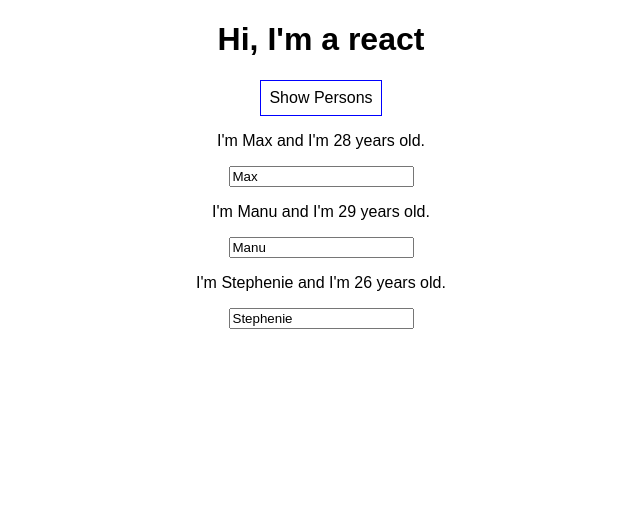
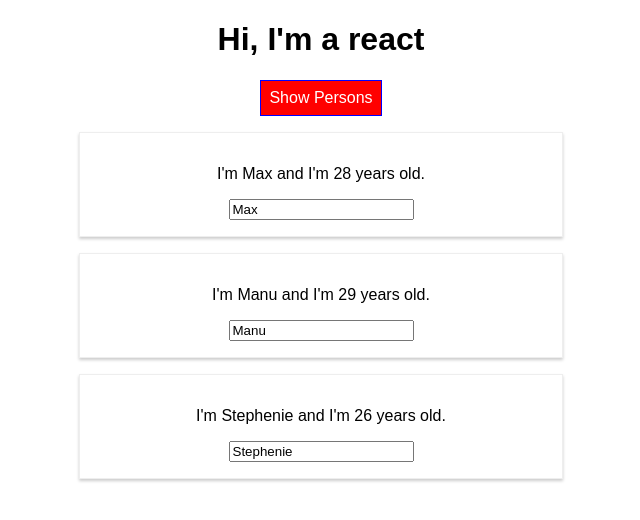
Before and after one commit to MuslumGuzel/ReactTutorial, a React (Create React App) app: page / in a window 1280 px wide. Both pictures are taken after a click on the button "Show Persons". Shown: the top 520 px of the page, without its empty margins (319-959 px from the left). Built offline with nearby package versions, Linux system fonts and the light colour scheme.

Commit message:
- styled components package

```diff
--- a/package.json
+++ b/package.json
@@ -5,7 +5,8 @@
   "dependencies": {
     "react": "^16.13.1",
     "react-dom": "^16.13.1",
-    "react-scripts": "1.1.5"
+    "react-scripts": "1.1.5",
+    "styled-components": "^5.0.1"
   },
   "scripts": {
     "start": "react-scripts start",
--- a/src/App.js
+++ b/src/App.js
@@ -1,6 +1,22 @@
 import React, { Component } from 'react';
 import './App.css';
 import Person from './Person/Person';
+import styled from 'styled-components';
+
+const StyledButton = styled.button`
+      background-color: ${props => props.alt ? 'red' : 'green'};
+      color: white;
+      font: inherit;
+      border: 1px solid blue;
+      padding: 8px;
+      cursor: pointer;
+
+      &:hover {
+        background-color: ${props => props.alt ? 'salmın' : 'lightgreen'};
+        color: ${props => props.alt ? 'black' : 'white'};
+      }
+`
+;
 
 class App extends Component {
 
@@ -47,11 +63,13 @@
 
   render() {
     const style = {
-      backgroundColor: 'white',
+      backgroundColor: 'green',
+      color: 'white',
       font: 'inherit',
       border: '1px solid blue',
       padding: '8px',
-      cursor: 'pointer'
+      cursor: 'pointer',
+
     }
 
     let persons = null;
@@ -69,15 +87,17 @@
           })}
         </div>
       );
+
+      style.backgroundColor = "red";
     }
 
     return (
       <div className="App">
         <h1>Hi, I'm a react</h1>
-        <button
-          style={style}
+        <StyledButton
+          alt={this.state.showPersons}
           onClick={this.togglePersonsHandler}
-        >Show Persons</button>
+        >Show Persons</StyledButton>
         {persons}
       </div>
     );
--- /dev/null
+++ b/src/Person/Person.css
@@ -0,0 +1,14 @@
+/* .Person {
+    width: 60%;
+    margin: 16px auto;
+    border: 1px solid #eee;
+    box-shadow: 0 2px 3px #ccc;
+    padding: 16px;
+    text-align: center;
+}
+
+@media (min-width: 500px) {
+    .Person {
+        width: 450px;
+    }
+} */
--- a/src/Person/Person.js
+++ b/src/Person/Person.js
@@ -1,12 +1,31 @@
 import React from 'react';
+import styled from 'styled-components';
+import './Person.css';
+
+const StyledDiv = styled.div`
+{
+    width: 60%;
+    margin: 16px auto;
+    border: 1px solid #eee;
+    box-shadow: 0 2px 3px #ccc;
+    padding: 16px;
+    text-align: center;
+}
+
+@media (min-width: 500px) {
+        width: 450px;
+}
+`
+;
 
 const person = (props) => {
     return(
-        <div className="Person">
+        //<div className="Person">
+        <StyledDiv>
             <p onClick={props.click}>I'm {props.name} and I'm {props.age} years old.</p>
             <p>{props.children}</p>
             <input type="text" onChange={props.changed} value={props.name} />
-        </div>
+        </StyledDiv>
     );
 }
 
```
Also changed, not shown: 1 other file (tests, documents, lock files or other folders).
